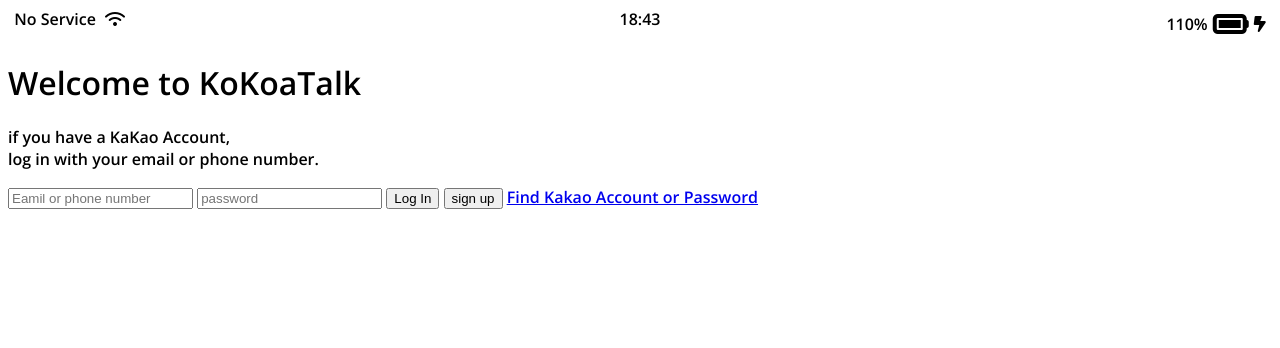
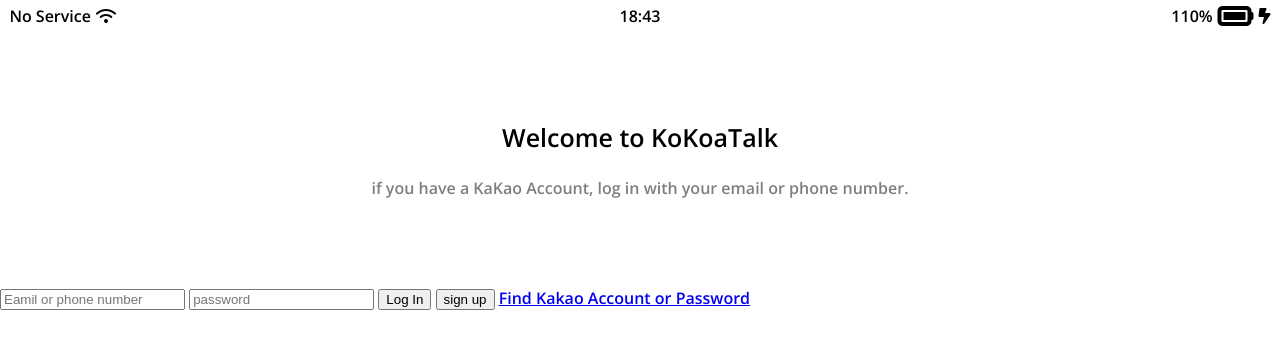
Before and after one commit to RimWorldCode/kokoa-clone-2022, a plain HTML site: page index.html in a window 1280 px wide. Drawn offline with nearby package versions, Linux system fonts and the light colour scheme.

Commit message:
status-bar comp and start login.css
6.6

```diff
--- /dev/null
+++ b/css/login-form.css
@@ -0,0 +1,3 @@
+#login-form {
+  border: 0 0 1px 0 solid rgb(0, 0, 0, 0.5);
+}
--- /dev/null
+++ b/css/reset.css
@@ -0,0 +1,124 @@
+html,
+body,
+div,
+span,
+applet,
+object,
+iframe,
+h1,
+h2,
+h3,
+h4,
+h5,
+h6,
+p,
+blockquote,
+pre,
+a,
+abbr,
+acronym,
+address,
+big,
+cite,
+code,
+del,
+dfn,
+em,
+img,
+ins,
+kbd,
+q,
+s,
+samp,
+small,
+strike,
+strong,
+sub,
+sup,
+tt,
+var,
+b,
+u,
+i,
+center,
+dl,
+dt,
+dd,
+ol,
+ul,
+li,
+fieldset,
+form,
+label,
+legend,
+table,
+caption,
+tbody,
+tfoot,
+thead,
+tr,
+th,
+td,
+article,
+aside,
+canvas,
+details,
+embed,
+figure,
+figcaption,
+footer,
+header,
+hgroup,
+menu,
+nav,
+output,
+ruby,
+section,
+summary,
+time,
+mark,
+audio,
+video {
+  margin: 0;
+  padding: 0;
+  border: 0;
+  font-size: 100%;
+  font: inherit;
+  vertical-align: baseline;
+}
+/* HTML5 display-role reset for older browsers */
+article,
+aside,
+details,
+figcaption,
+figure,
+footer,
+header,
+hgroup,
+menu,
+nav,
+section {
+  display: block;
+}
+body {
+  line-height: 1;
+}
+ol,
+ul {
+  list-style: none;
+}
+blockquote,
+q {
+  quotes: none;
+}
+blockquote:before,
+blockquote:after,
+q:before,
+q:after {
+  content: "";
+  content: none;
+}
+table {
+  border-collapse: collapse;
+  border-spacing: 0;
+}
--- /dev/null
+++ b/css/status-bar.css
@@ -0,0 +1,28 @@
+.status-bar {
+  display: flex;
+  justify-content: center;
+  padding: 0px 3px;
+}
+.status-bar__column {
+  width: 33%;
+}
+.status-bar__column:first-child {
+  display: flex;
+  align-items: center;
+}
+.status-bar__column:first-child span {
+  margin-right: 5px;
+}
+.status-bar__column:nth-child(2) {
+  display: flex;
+  justify-content: center;
+  align-items: center;
+}
+.status-bar__column:last-child {
+  display: flex;
+  justify-content: flex-end;
+  align-items: center;
+}
+.status-bar__column .fa-battery-full {
+  margin: 0px 5px;
+}
--- a/css/style.css
+++ b/css/style.css
@@ -1,28 +1,23 @@
 @import url("https://fonts.googleapis.com/css2?family=Open+Sans:ital,wght@0,600;1,400&display=swap");
-
+@import "reset.css";
+@import "status-bar.css";
+@import "login-form.css";
 body {
   font-family: "Open Sans", sans-serif;
 }
 
-.status-bar {
+.welcome-header {
+  margin: 93px 0;
+  text-align: center;
   display: flex;
-  justify-content: center;
-}
-.status-bar__column {
-  width: 33%;
-}
-.status-bar__column:first-child span {
-  margin-right: 5px;
-}
-.status-bar__column:nth-child(2) {
-  display: flex;
-  justify-content: center;
-}
-.status-bar__column:last-child {
-  display: flex;
-  justify-content: right;
+  flex-direction: column;
   align-items: center;
 }
-.status-bar__column .fa-battery-full {
-  margin: 0px 5px;
+.welcome-header__title {
+  margin-bottom: 30px;
+  font-size: 25px;
 }
+.welcome-header__text {
+  width: 50%;
+  opacity: 0.5;
+}
--- a/index.html
+++ b/index.html
@@ -24,8 +24,7 @@
     <header class="welcome-header">
       <h1 class="welcome-header__title">Welcome to KoKoaTalk</h1>
       <p class="welcome-header__text">
-        if you have a KaKao Account,<br />
-        log in with your email or phone number.
+        if you have a KaKao Account, log in with your email or phone number.
       </p>
     </header>
     <form id="login-form">
```
